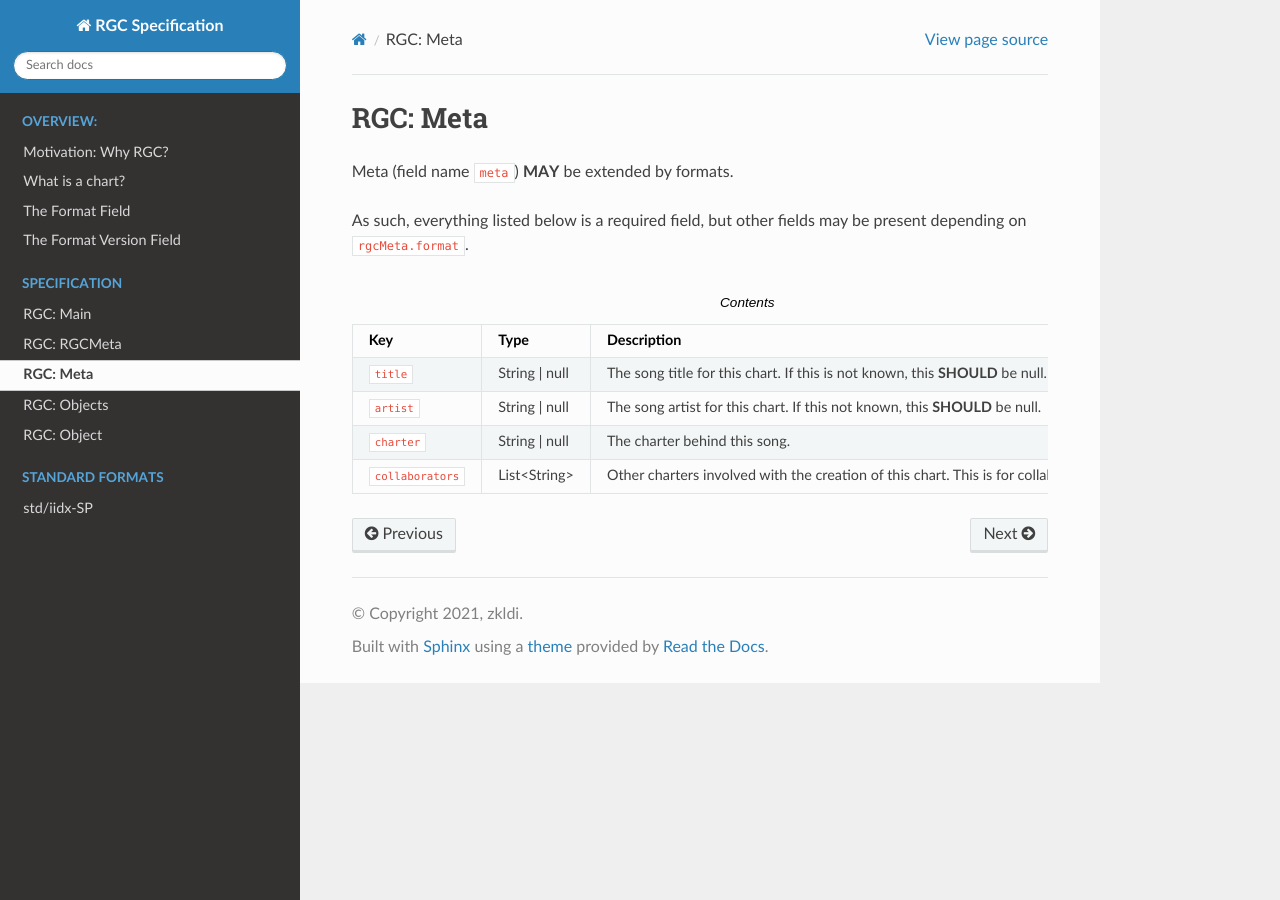
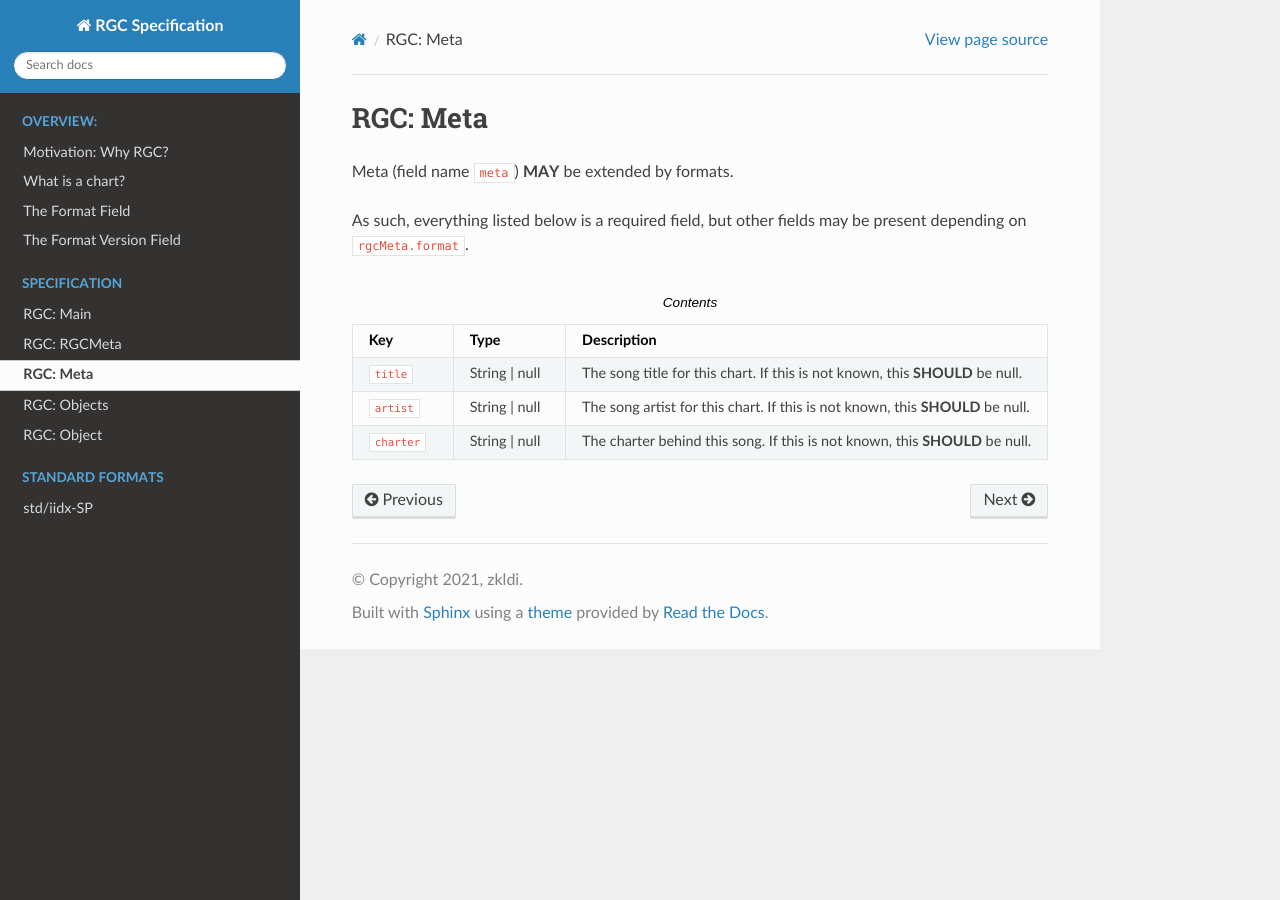
Before and after one commit to TNGStudios/rgc-spec, a Sphinx documentation site: the page built from source/rgc/meta.rst, in a window 1280 px wide. Built offline with Sphinx 7.4.7 and the Read the Docs theme 2.0.0, drawn with Linux system fonts in a browser that asks for light colours.

Commit message:
Removed Collaborators

```diff
--- a/source/rgc/meta.rst
+++ b/source/rgc/meta.rst
@@ -19,10 +19,7 @@ As such, everything listed below is a required field, but other fields may be pr
         - The song title for this chart. If this is not known, this **SHOULD** be null.
     *   - ``artist``
         - String | null
-        - The song artist for this chart. If this not known, this **SHOULD** be null.
+        - The song artist for this chart. If this is not known, this **SHOULD** be null.
     *   - ``charter``
         - String | null
-        - The charter behind this song.
-    *   - ``collaborators``
-        - List<String>
-        - Other charters involved with the creation of this chart. This is for collaboration charts.
+        - The charter behind this song. If this is not known, this **SHOULD** be null.
```
